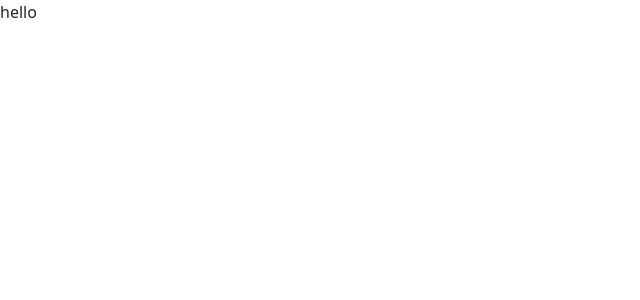
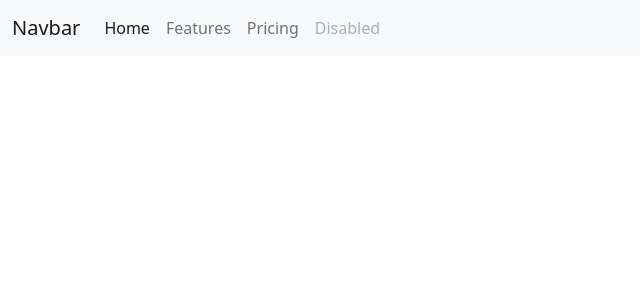
Before and after one commit to Mohamedyousef44/Agoura-Angular, an Angular app: page / in a window 1280 px wide. Shown: the top 300 px of the page, without its empty margins (0-640 px from the left). Built offline with nearby package versions, Linux system fonts and the light colour scheme.

Commit message:
create html of nav-bar

```diff
--- a/src/app/Components/nav-bar/nav-bar.component.html
+++ b/src/app/Components/nav-bar/nav-bar.component.html
@@ -1 +1,26 @@
-<p>nav-bar works!</p>
+<div class="fluid-container">
+  <nav class="navbar navbar-expand-lg bg-light">
+    <div class="container-fluid">
+      <a class="navbar-brand" href="#">Navbar</a>
+      <button
+        class="navbar-toggler"
+        type="button"
+        data-bs-toggle="collapse"
+        data-bs-target="#navbarNavAltMarkup"
+        aria-controls="navbarNavAltMarkup"
+        aria-expanded="false"
+        aria-label="Toggle navigation"
+      >
+        <span class="navbar-toggler-icon"></span>
+      </button>
+      <div class="collapse navbar-collapse" id="navbarNavAltMarkup">
+        <div class="navbar-nav">
+          <a class="nav-link active" aria-current="page" href="#">Home</a>
+          <a class="nav-link" href="#">Features</a>
+          <a class="nav-link" href="#">Pricing</a>
+          <a class="nav-link disabled">Disabled</a>
+        </div>
+      </div>
+    </div>
+  </nav>
+</div>
--- a/src/app/Components/nav/nav.component.html
+++ /dev/null
@@ -1 +0,0 @@
-<p>nav works!</p>
--- a/src/app/app.component.html
+++ b/src/app/app.component.html
@@ -1 +1 @@
-<div>hello</div>
+<app-nav-bar></app-nav-bar>
--- a/src/app/app.module.ts
+++ b/src/app/app.module.ts
@@ -1,15 +1,13 @@
 import { NgModule } from '@angular/core';
 import { BrowserModule } from '@angular/platform-browser';
-
 import { AppRoutingModule } from './app-routing.module';
 import { AppComponent } from './app.component';
-import { NavComponent } from './Components/nav/nav.component';
-import { NavBarComponent } from './components/nav-bar/nav-bar.component';
+import { NavBarComponent } from './Components/nav-bar/nav-bar.component';
+
 
 @NgModule({
   declarations: [
     AppComponent,
-    NavComponent,
     NavBarComponent
   ],
   imports: [
```
Also changed, not shown: src/app/Components/nav/nav.component.ts (deleted, +0 -10 lines), src/app/Components/nav/nav.component.css (deleted), 1 other file (tests, documents, lock files or other folders).
